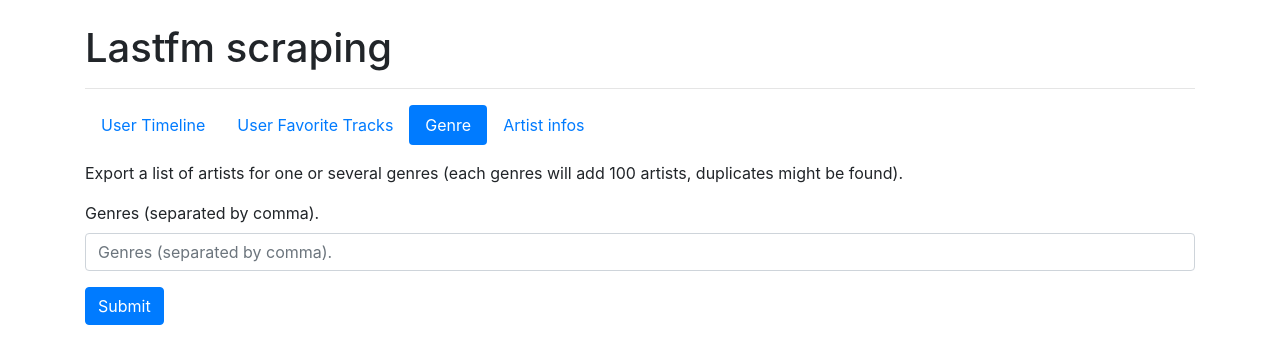
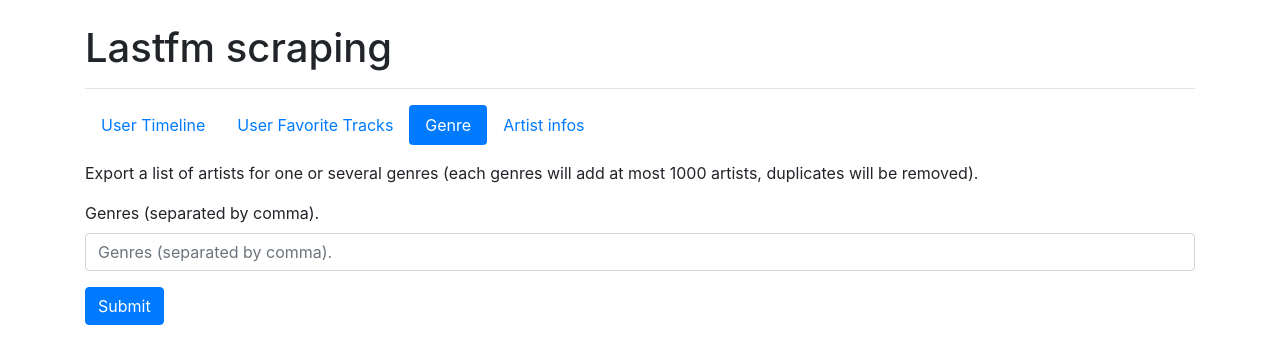
Before and after one commit to dbeley/django-lastfm, a Django app: page /scraping in a window 1280 px wide, after a click on "Genre". Shown: the part 56-420 px from the top of the page. Run offline with Django 3.2, Linux system fonts and the light colour scheme; parts of the project's set-up code (start-up, migrations or seed data) failed here and were passed over; some libraries are stand-ins or nearby versions.

Commit message:
Remove duplicates for artist genres export.

```diff
--- a/lastfm_scraper/templates/lastfm_scraper/lastfm_scraper.html
+++ b/lastfm_scraper/templates/lastfm_scraper/lastfm_scraper.html
@@ -47,7 +47,7 @@
 	</form>
 </div>
   <div class="tab-pane fade" id="genre" role="tabpanel" aria-labelledby="genre-tab">
-  	  <p>Export a list of artists for one or several genres (each genres will add 100 artists, duplicates might be found).</p>
+  	  <p>Export a list of artists for one or several genres (each genres will add at most 1000 artists, duplicates will be removed).</p>
 	<form action="" method="post" class="form">
     	{% csrf_token %}
     	{% bootstrap_form formgenre layout='inline' %}
```
Also changed, not shown: lastfm_scraper/tasks.py (+4 -4 lines).
